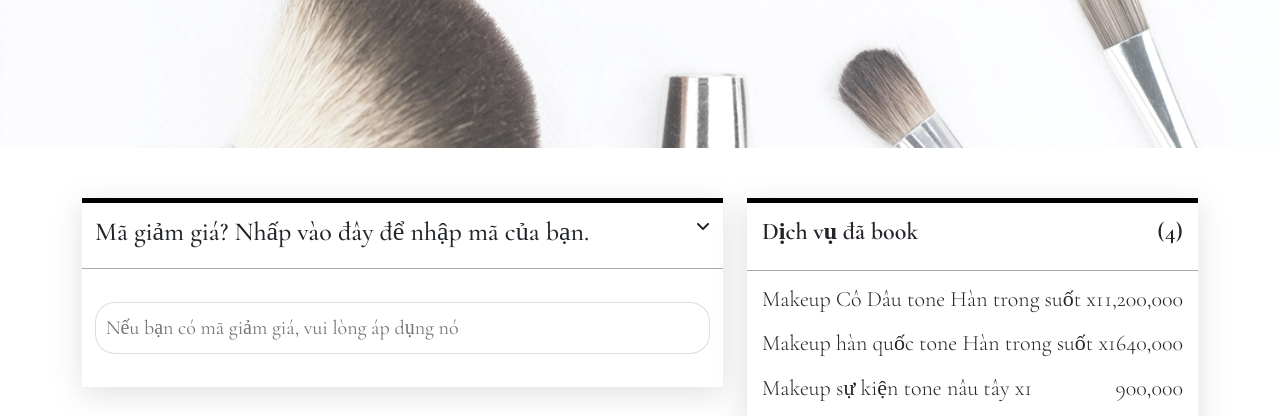
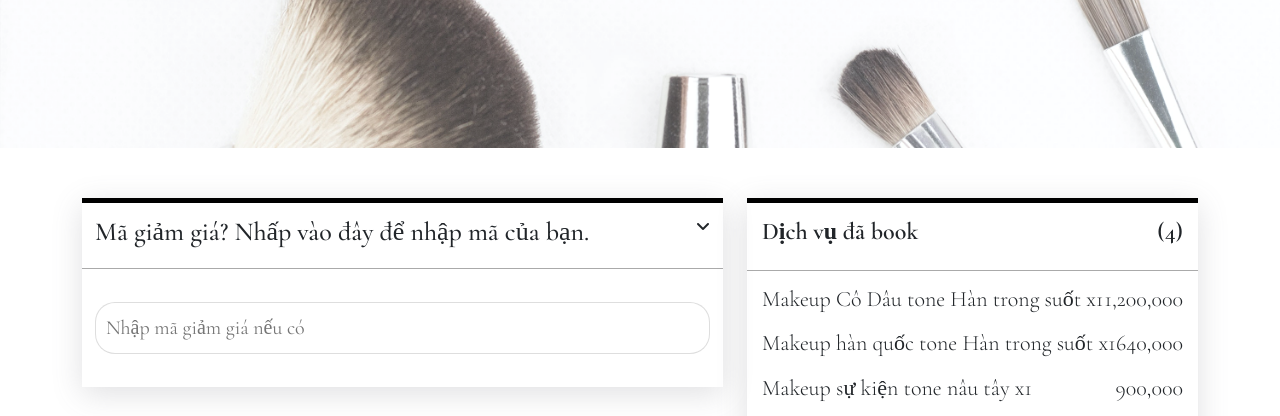
Before and after one commit to TangHoangYen/Beauty-makeup-stylist, a plain HTML site: page checkout.html in a window 1280 px wide. Shown: the part 352-768 px from the top of the page. Drawn offline with nearby package versions, Linux system fonts and the light colour scheme; a web font is replaced by a local one.

Commit message:
thay ma giam gia

```diff
--- a/checkout.html
+++ b/checkout.html
@@ -153,7 +153,7 @@
                                     <div class="icon"><i class="fa-solid fa-angle-down"></i></div>
                                 </div>
                                 <div class="content">
-                                    <input type="text" placeholder="Nếu bạn có mã giảm giá, vui lòng áp dụng nó">
+                                    <input type="text" placeholder="Nhập mã giảm giá nếu có">
                                 </div>
 
                             </div>
@@ -184,14 +184,6 @@
                                         <textarea type="text"class="form-control" id="txt_note" rows="10"  onblur="checkNote();"></textarea>
 
                                     </div>
-
-
-                                        <!-- <input id="fullname" type="text" placeholder="Tên" required>
-                                        <input id="address" type="text" placeholder="Địa chỉ" required>
-                                        <input id="email" type="email" placeholder="Email" required>
-                                        <input id="phone" type="number" placeholder="Địện thoại" required> -->
-                                        <!-- <input id="address_makeup" type="text" placeholder="Địa điểm makeup"> -->
-                                        <!-- <div class="error"></div> -->
 
 
 
@@ -255,54 +247,7 @@
                                                 </li>
                                             </ul>
                                         </div>
-                                        <!-- <div class="card">
-                                            <ul class="d-flex ">
 
-                                                        <li><img src="img_1/checkout/Payment_mastercard.png" alt=""></li>
-
-
-                                                        <li><img src="img_1/checkout/Payment_visa.png" alt=""></li>
-
-
-                                            </ul>
-                                            <div class="text">
-                                                <div class="row">
-                                                    <div class="col-12 col-sm-12 col-md-6 col-lg-6">
-                                                        <div class="name">
-                                                            <h4>Tên chủ thẻ</h4>
-                                                            <input type="text" id="name_card">
-                                                        </div>
-                                                    </div>
-                                                    <div class="col-12 col-sm-12 col-md-6 col-lg-6">
-                                                        <div class="cart">
-                                                            <h4>Số thẻ</h4>
-                                                            <input type="number" id="number_card">
-                                                        </div>
-                                                    </div>
-                                                    <div class="col-12 col-sm-12 col-md-6 col-lg-6">
-                                                        <div class="cvv">
-                                                            <h4>CVV</h4>
-                                                            <input type="number" id="cvv">
-                                                        </div>
-                                                    </div>
-                                                    <div class="col-12 col-sm-12 col-md-6 col-lg-6">
-                                                        <div class="date">
-                                                            <h4>Ngày hết hạn</h4>
-                                                            <input type="month" id="expire_date">
-                                                        </div>
-                                                    </div>
-
-                                                </div>
-
-                                            </div>
-                                        </div>
-                                        <div class="transfer">
-                                            <h4>Quý khách vui lòng chuyển khoản theo thông tin bên dưới</h4>
-                                           <h6>Tên chủ tài khoản: <span>Tăng Hoàng Yến</span> </h6>
-                                           <h6>Số tài khoản:</h6>
-                                           <h6>Ngân hàng: <span>Ngân hàng Hàng Hải Việt Nam (MSB)</span></h6>
-                                           <h6>Nội dung chuyển: <span>Tên - SĐT khách hàng</span> </h6>
-                                        </div> -->
                                     </div>
 
                                 </div>
```
